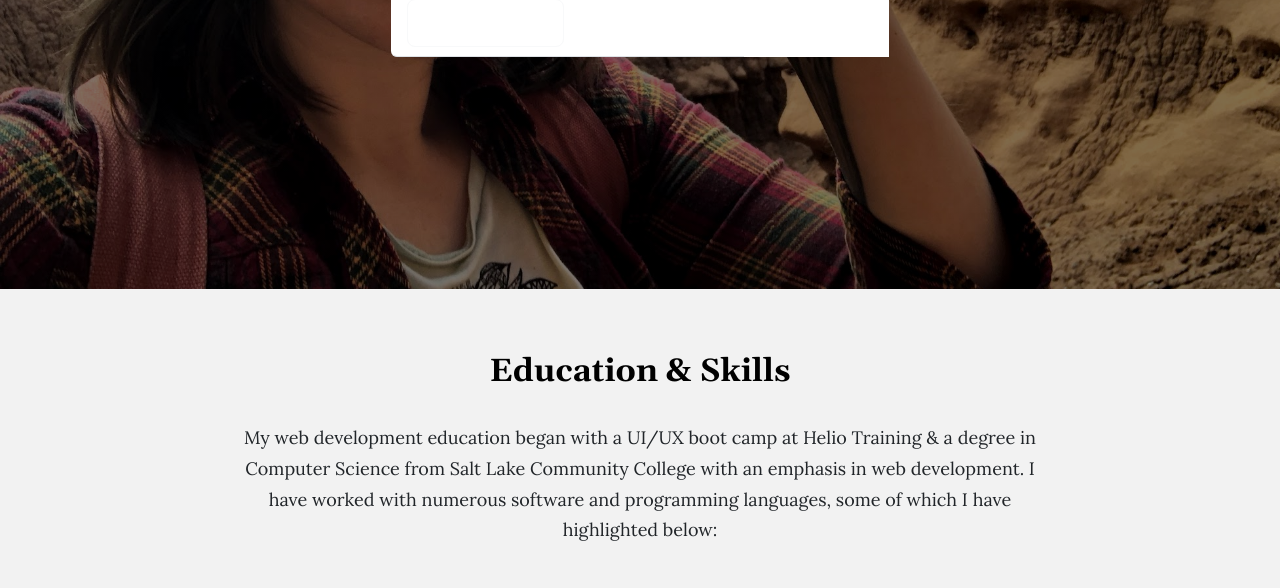
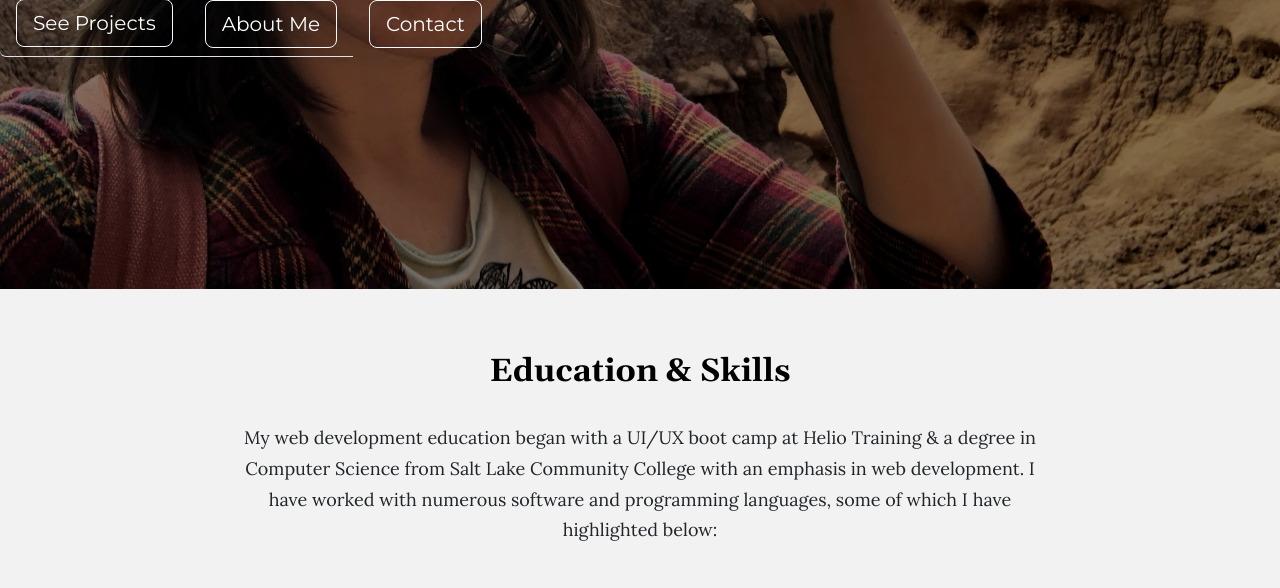
Before and after one commit to juliadoom/portfolio, a plain HTML site: page index.html in a window 1280 px wide. Shown: the part 431-1019 px from the top of the page. Drawn offline with nearby package versions, Linux system fonts and the light colour scheme.

Commit message:
Update index.html

```diff
--- a/index.html
+++ b/index.html
@@ -26,10 +26,10 @@
         <h1 class="text-uppercase header-light">Julia Dressman</h1>
          <h2 class="header-light">Web Developer</h2>
             <div>
-                 <ul class="but list-group list-group-flush list-group-horizontal">
-                    <li class="list-group-item"><a class="btn btn-lg btn-light" href="#portfolio" role="button">See Projects</a></li>
-                    <li class="list-group-item"><a class="btn btn-lg" href="#about-me" role="button">About Me</a></li>
-                    <li class="list-group-item"><a class="btn btn-lg" href="#contact" role="button">Contact</a></li>
+                 <ul class="list-group list-group-flush list-group-horizontal">
+                    <li class="list-group-item but"><a class="btn btn-lg btn-light" href="#portfolio" role="button">See Projects</a></li>
+                    <li class="list-group-item but"><a class="btn btn-lg btn-light" href="#about-me" role="button">About Me</a></li>
+                    <li class="list-group-item but"><a class="btn btn-lg btn-light" href="#contact" role="button">Contact</a></li>
                  </ul>
             </div>
     </section>
```
